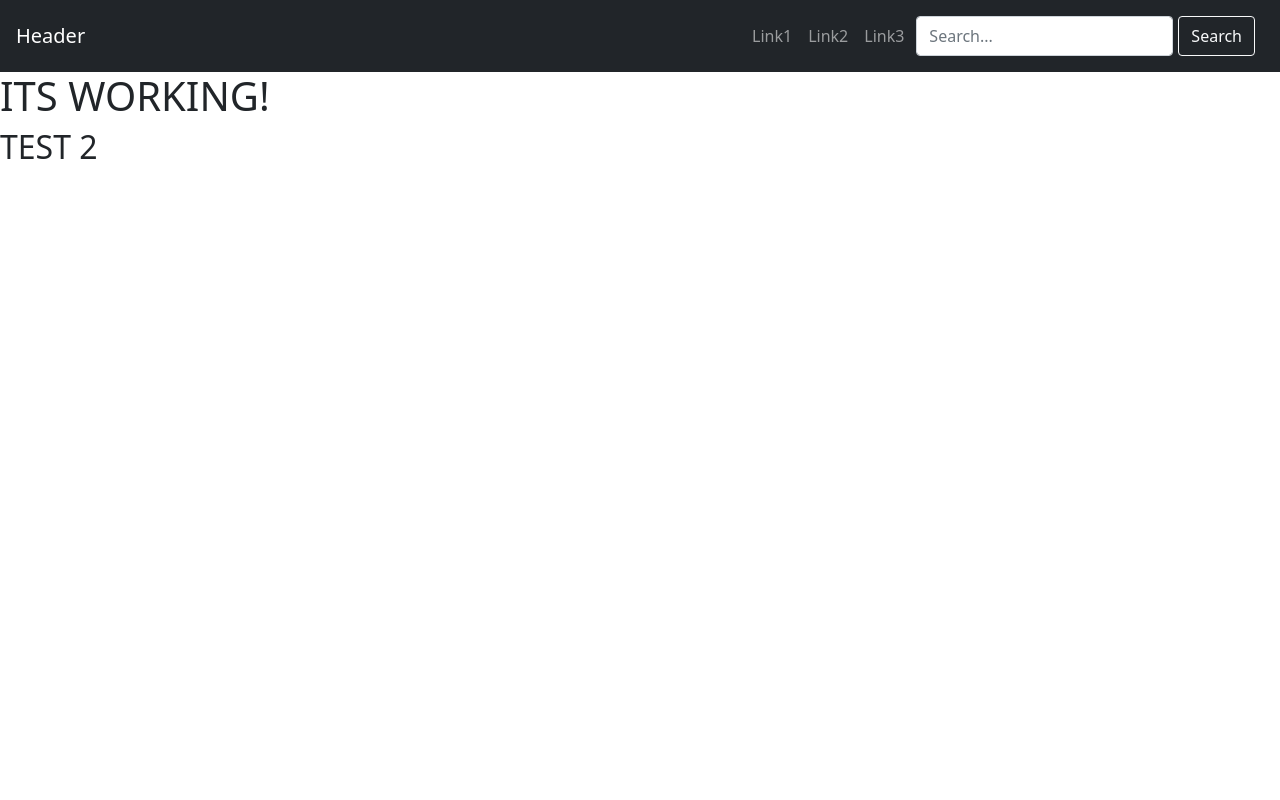
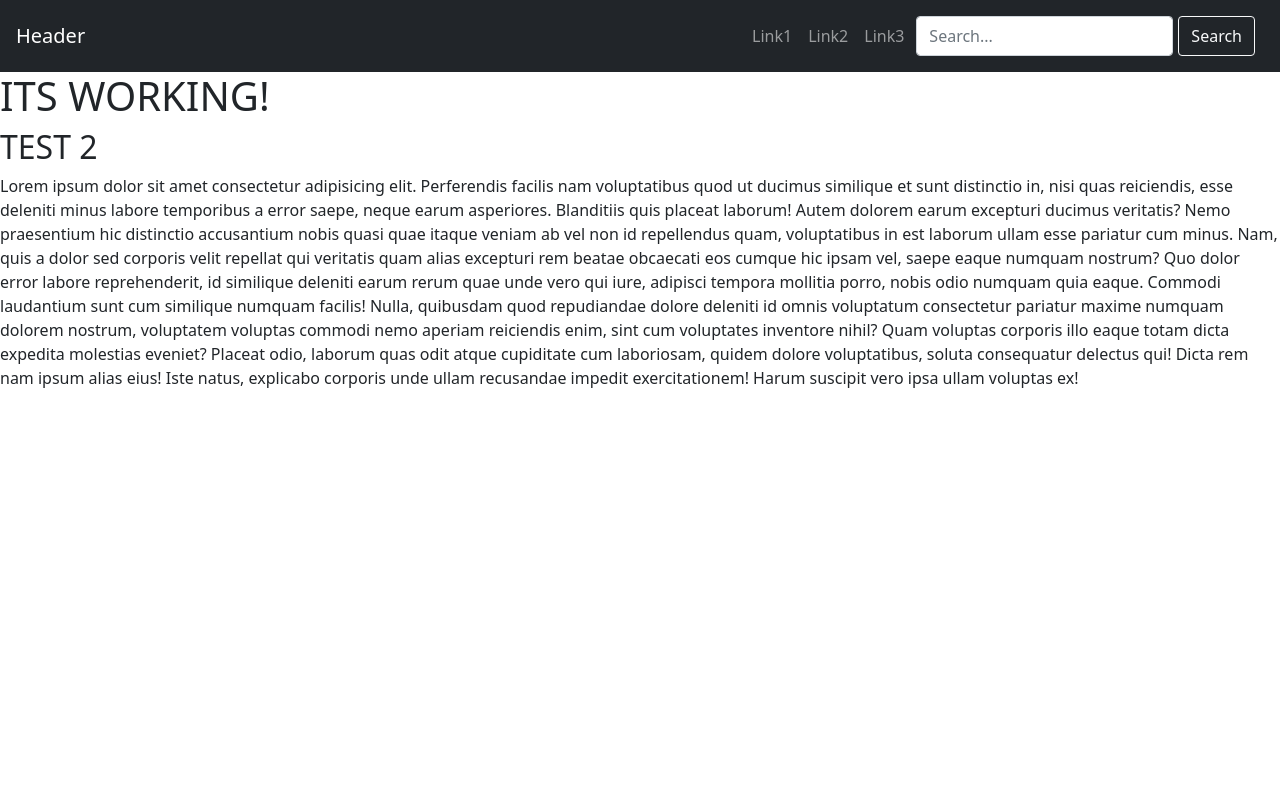
Before and after one commit to Lauritznor/Diverse-prosjekter, a Vue app: page / in a window 1280 px wide. Shown: the top 800 px of the page. Built offline with nearby package versions, Linux system fonts and the light colour scheme.

Commit message:
Added lorem

```diff
--- a/src/components/pages/TestComponent.vue
+++ b/src/components/pages/TestComponent.vue
@@ -2,4 +2,5 @@
     <h1>ITS WORKING!</h1>
 
     <h2>TEST 2</h2>
+    <p>Lorem ipsum dolor sit amet consectetur adipisicing elit. Perferendis facilis nam voluptatibus quod ut ducimus similique et sunt distinctio in, nisi quas reiciendis, esse deleniti minus labore temporibus a error saepe, neque earum asperiores. Blanditiis quis placeat laborum! Autem dolorem earum excepturi ducimus veritatis? Nemo praesentium hic distinctio accusantium nobis quasi quae itaque veniam ab vel non id repellendus quam, voluptatibus in est laborum ullam esse pariatur cum minus. Nam, quis a dolor sed corporis velit repellat qui veritatis quam alias excepturi rem beatae obcaecati eos cumque hic ipsam vel, saepe eaque numquam nostrum? Quo dolor error labore reprehenderit, id similique deleniti earum rerum quae unde vero qui iure, adipisci tempora mollitia porro, nobis odio numquam quia eaque. Commodi laudantium sunt cum similique numquam facilis! Nulla, quibusdam quod repudiandae dolore deleniti id omnis voluptatum consectetur pariatur maxime numquam dolorem nostrum, voluptatem voluptas commodi nemo aperiam reiciendis enim, sint cum voluptates inventore nihil? Quam voluptas corporis illo eaque totam dicta expedita molestias eveniet? Placeat odio, laborum quas odit atque cupiditate cum laboriosam, quidem dolore voluptatibus, soluta consequatur delectus qui! Dicta rem nam ipsum alias eius! Iste natus, explicabo corporis unde ullam recusandae impedit exercitationem! Harum suscipit vero ipsa ullam voluptas ex!</p>
 </template>
```
